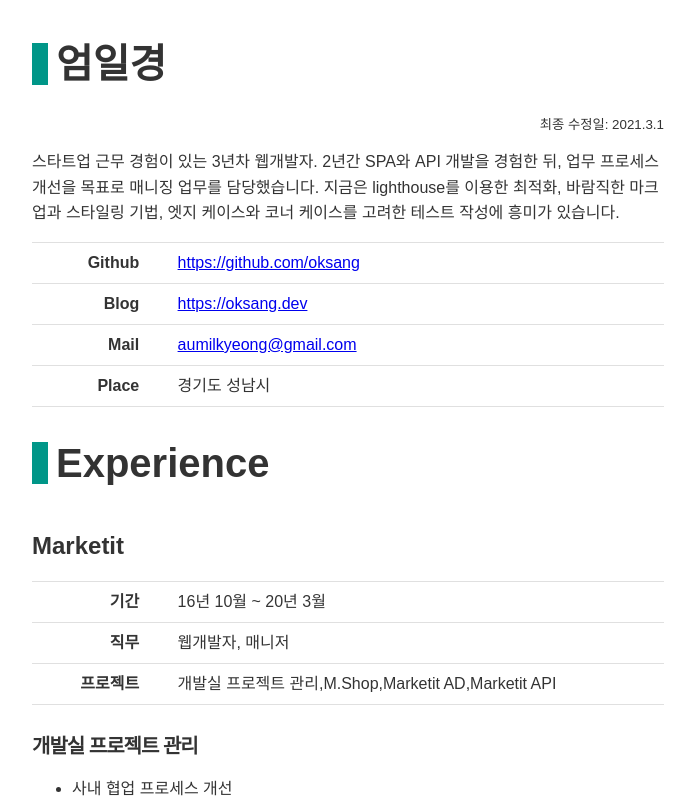
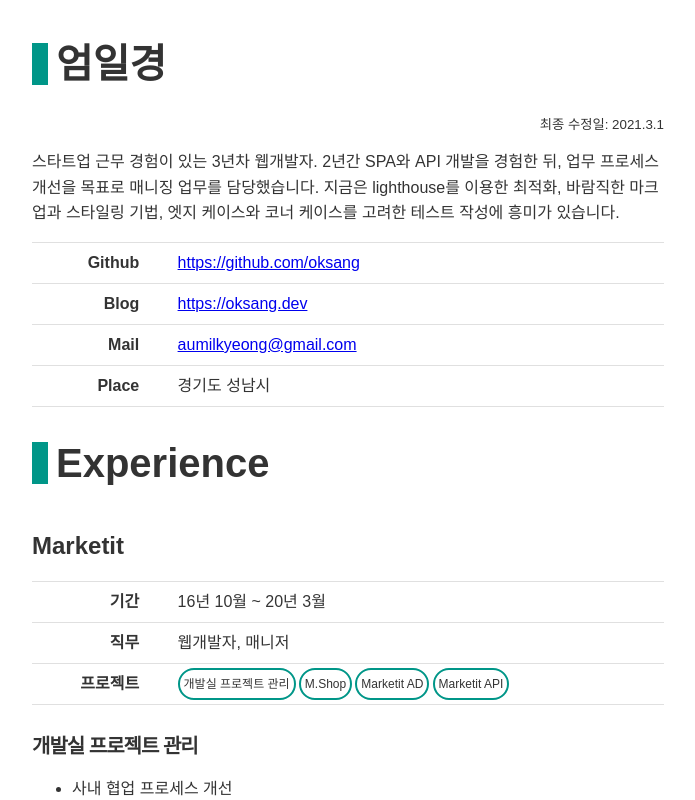
Before and after one commit to oksang/resume, a Next.js app: page / in a window 1280 px wide. Shown: the top 800 px of the page, without its empty margins (292-987 px from the left). Built offline with nearby package versions, Linux system fonts and the light colour scheme.

Commit message:
태그 스타일링 추가

```diff
--- a/components/Experience.js
+++ b/components/Experience.js
@@ -25,7 +25,9 @@
                 <tr>
                   <td className={styles.default}>프로젝트</td>
                   <td className={styles.default}>
-                    {projects.map((project) => project.name).toString()}
+                    {projects.map((project) => (
+                      <span className={styles.tag}>{project.name}</span>
+                    ))}
                   </td>
                 </tr>
               </tbody>
--- a/styles.module.css
+++ b/styles.module.css
@@ -62,3 +62,15 @@
   margin-bottom: 2rem;
   font-style: italic;
 }
+
+.tag {
+  display: inline-block;
+  border: 0.125rem solid #009688;
+  border-radius: 6.25rem;
+  padding: 0.25rem;
+  vertical-align: middle;
+  white-space: nowrap;
+  font-size: 0.75rem;
+  line-height: 1.25rem;
+  margin-right: 0.2rem;
+}
```
